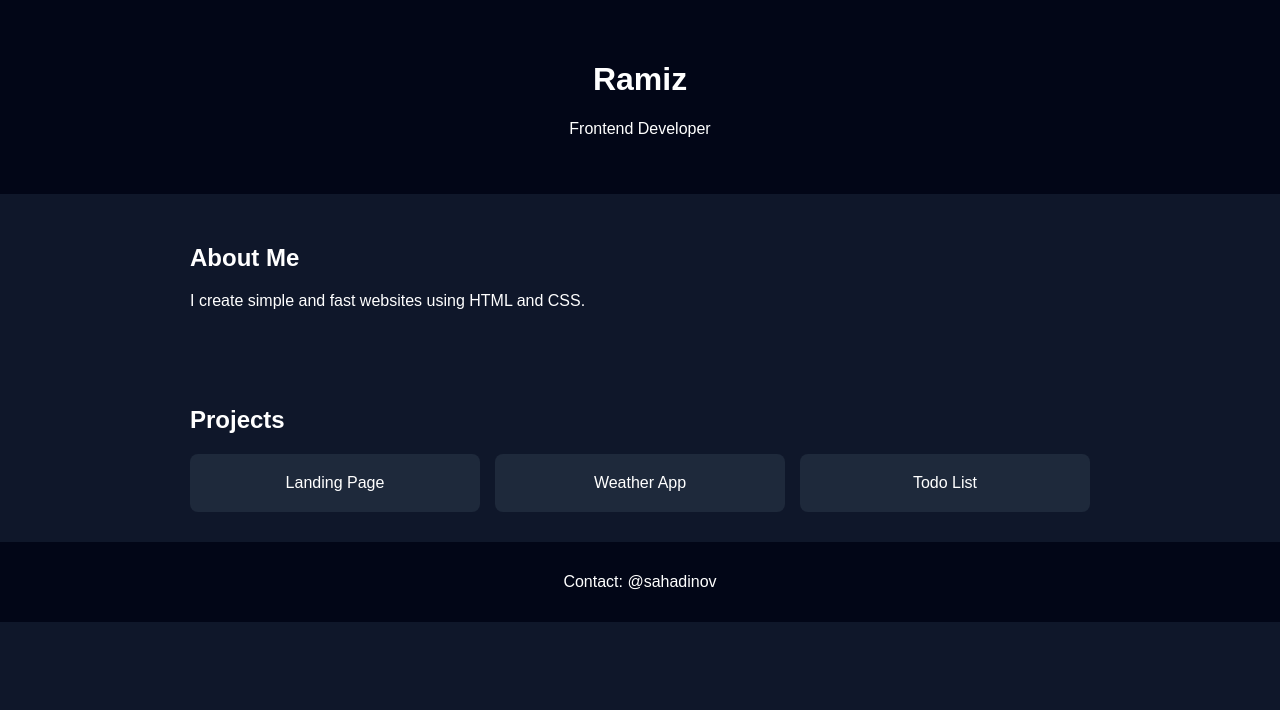
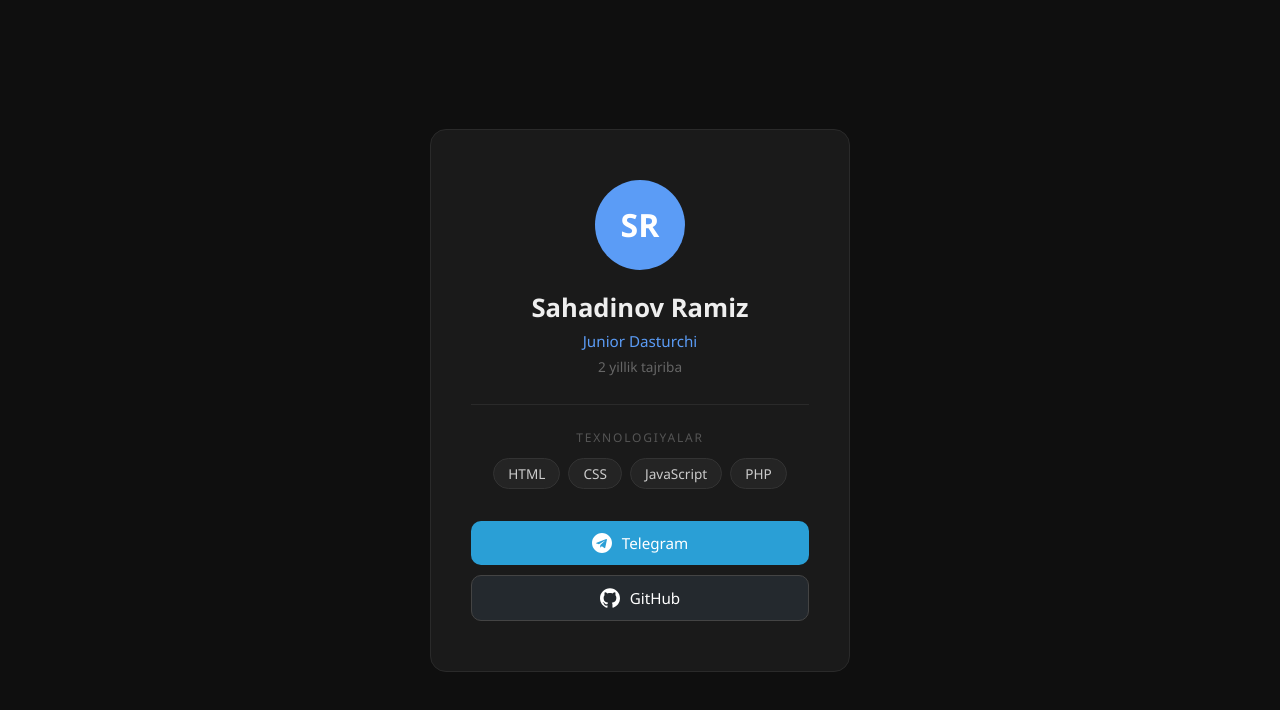
Before and after one commit to sakhadinov7-web/simple-portfolio, a plain HTML site: page index.html in a window 1280 px wide. Drawn offline with Linux system fonts and the light colour scheme.

Commit message:
Revamp portfolio page with new design and details
Updated the portfolio page to include new styling and content.

```diff
--- a/index.html
+++ b/index.html
@@ -1,36 +1,167 @@
 <!DOCTYPE html>
-<html lang="en">
+<html lang="uz">
 <head>
-<meta charset="UTF-8">
-<meta name="viewport" content="width=device-width, initial-scale=1.0">
-<title>Ramiz Portfolio</title>
-<link rel="stylesheet" href="style.css">
+  <meta charset="UTF-8"/>
+  <meta name="viewport" content="width=device-width, initial-scale=1.0"/>
+  <title>Sahadinov Ramiz</title>
+  <style>
+    * { margin: 0; padding: 0; box-sizing: border-box; }
+
+    body {
+      background: #0f0f0f;
+      color: #eee;
+      font-family: 'Segoe UI', sans-serif;
+      min-height: 100vh;
+      display: flex;
+      align-items: center;
+      justify-content: center;
+      padding: 20px;
+    }
+
+    .card {
+      background: #1a1a1a;
+      border: 1px solid #2a2a2a;
+      border-radius: 16px;
+      padding: 50px 40px;
+      max-width: 420px;
+      width: 100%;
+      text-align: center;
+    }
+
+    .avatar {
+      width: 90px;
+      height: 90px;
+      border-radius: 50%;
+      background: #5b9cf6;
+      color: #fff;
+      font-size: 2rem;
+      font-weight: bold;
+      display: flex;
+      align-items: center;
+      justify-content: center;
+      margin: 0 auto 20px;
+    }
+
+    .name {
+      font-size: 1.6rem;
+      font-weight: 700;
+      margin-bottom: 6px;
+    }
+
+    .role {
+      color: #5b9cf6;
+      font-size: 0.95rem;
+      margin-bottom: 6px;
+    }
+
+    .exp {
+      color: #666;
+      font-size: 0.85rem;
+      margin-bottom: 28px;
+    }
+
+    .divider {
+      height: 1px;
+      background: #2a2a2a;
+      margin-bottom: 24px;
+    }
+
+    .stack-title {
+      font-size: 0.75rem;
+      letter-spacing: 0.15em;
+      text-transform: uppercase;
+      color: #555;
+      margin-bottom: 12px;
+    }
+
+    .stack {
+      display: flex;
+      flex-wrap: wrap;
+      gap: 8px;
+      justify-content: center;
+      margin-bottom: 32px;
+    }
+
+    .badge {
+      background: #242424;
+      border: 1px solid #333;
+      border-radius: 20px;
+      padding: 5px 14px;
+      font-size: 0.85rem;
+      color: #ccc;
+    }
+
+    .links {
+      display: flex;
+      flex-direction: column;
+      gap: 10px;
+    }
+
+    .link-btn {
+      display: flex;
+      align-items: center;
+      justify-content: center;
+      gap: 10px;
+      text-decoration: none;
+      padding: 12px;
+      border-radius: 10px;
+      font-size: 0.95rem;
+      font-weight: 500;
+      transition: opacity 0.2s, transform 0.2s;
+    }
+
+    .link-btn:hover {
+      opacity: 0.85;
+      transform: translateY(-2px);
+    }
+
+    .tg {
+      background: #2a9fd6;
+      color: #fff;
+    }
+
+    .gh {
+      background: #24292e;
+      color: #fff;
+      border: 1px solid #444;
+    }
+
+    .link-btn svg {
+      width: 20px;
+      height: 20px;
+      fill: currentColor;
+    }
+  </style>
 </head>
 <body>
 
-<header>
-  <h1>Ramiz</h1>
-  <p>Frontend Developer</p>
-</header>
+<div class="card">
+  <div class="avatar">SR</div>
+  <div class="name">Sahadinov Ramiz</div>
+  <div class="role">Junior Dasturchi</div>
+  <div class="exp">2 yillik tajriba</div>
 
-<section>
-  <h2>About Me</h2>
-  <p>I create simple and fast websites using HTML and CSS.</p>
-</section>
+  <div class="divider"></div>
 
-<section>
-  <h2>Projects</h2>
-  <div class="projects">
-    <div class="card">Landing Page</div>
-    <div class="card">Weather App</div>
-    <div class="card">Todo List</div>
+  <div class="stack-title">Texnologiyalar</div>
+  <div class="stack">
+    <span class="badge">HTML</span>
+    <span class="badge">CSS</span>
+    <span class="badge">JavaScript</span>
+    <span class="badge">PHP</span>
   </div>
-</section>
 
-<footer>
-  <p>Contact: @sahadinov
-  </p>
-</footer>
+  <div class="links">
+    <a href="https://t.me/sahadinov" class="link-btn tg">
+      <svg viewBox="0 0 24 24"><path d="M12 0C5.373 0 0 5.373 0 12s5.373 12 12 12 12-5.373 12-12S18.627 0 12 0zm5.894 8.221l-1.97 9.28c-.145.658-.537.818-1.084.508l-3-2.21-1.447 1.394c-.16.16-.295.295-.605.295l.213-3.053 5.56-5.023c.242-.213-.054-.333-.373-.12L8.32 13.617l-2.96-.924c-.643-.204-.657-.643.136-.953l11.57-4.461c.537-.194 1.006.131.828.942z"/></svg>
+      Telegram
+    </a>
+    <a href="https://github.com/sakhadinov7-web" class="link-btn gh">
+      <svg viewBox="0 0 24 24"><path d="M12 .297c-6.63 0-12 5.373-12 12 0 5.303 3.438 9.8 8.205 11.385.6.113.82-.258.82-.577 0-.285-.01-1.04-.015-2.04-3.338.724-4.042-1.61-4.042-1.61C4.422 18.07 3.633 17.7 3.633 17.7c-1.087-.744.084-.729.084-.729 1.205.084 1.838 1.236 1.838 1.236 1.07 1.835 2.809 1.305 3.495.998.108-.776.417-1.305.76-1.605-2.665-.3-5.466-1.332-5.466-5.93 0-1.31.465-2.38 1.235-3.22-.135-.303-.54-1.523.105-3.176 0 0 1.005-.322 3.3 1.23.96-.267 1.98-.399 3-.405 1.02.006 2.04.138 3 .405 2.28-1.552 3.285-1.23 3.285-1.23.645 1.653.24 2.873.12 3.176.765.84 1.23 1.91 1.23 3.22 0 4.61-2.805 5.625-5.475 5.92.42.36.81 1.096.81 2.22 0 1.606-.015 2.896-.015 3.286 0 .315.21.69.825.57C20.565 22.092 24 17.592 24 12.297c0-6.627-5.373-12-12-12"/></svg>
+      GitHub
+    </a>
+  </div>
+</div>
 
 </body>
 </html>
```
